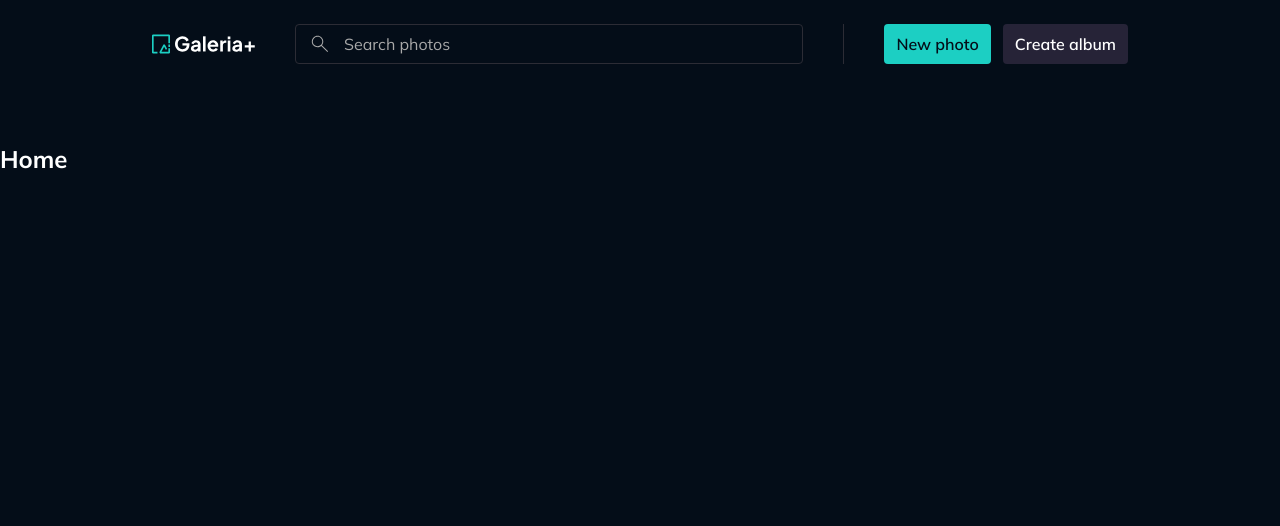
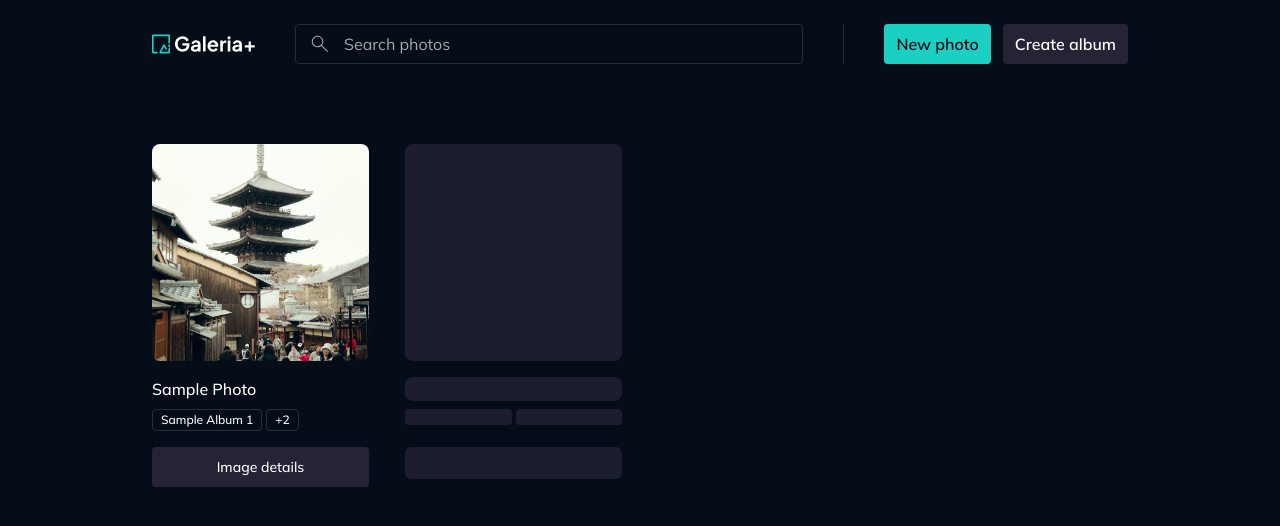
Before and after one commit to marcelopajr/gallery-plus, a React (Vite) app: page / in a window 1280 px wide. Shown: the top 526 px of the page. Built offline with nearby package versions, Linux system fonts and the light colour scheme.

Commit message:
chore: add photo widget component

```diff
--- a/src/components/image-file-preview.tsx
+++ /dev/null
@@ -1,28 +0,0 @@
-import { tv } from 'tailwind-variants';
-
-export const imageFilePreviewVariants = tv({
-  base: `round-lg overflow-hidden`,
-});
-
-export const imageFilePreviewImageVariants = tv({
-  base: `w-full h-full object-cover`,
-});
-
-interface ImageFilePreviewProps extends React.ComponentProps<'img'> {
-  imageClassName?: string;
-}
-
-export default function ImageFilePreview({
-  className,
-  imageClassName,
-  ...props
-}: ImageFilePreviewProps) {
-  return (
-    <div className={imageFilePreviewVariants({ className })}>
-      <img
-        className={imageFilePreviewImageVariants({ className: imageClassName })}
-        {...props}
-      />
-    </div>
-  );
-}
--- /dev/null
+++ b/src/components/image-preview.tsx
@@ -0,0 +1,28 @@
+import { tv } from 'tailwind-variants';
+
+export const imagePreviewVariants = tv({
+  base: `round-lg overflow-hidden`,
+});
+
+export const imagePreviewImageVariants = tv({
+  base: `w-full h-full object-cover`,
+});
+
+interface ImagePreviewProps extends React.ComponentProps<'img'> {
+  imageClassName?: string;
+}
+
+export default function ImagePreview({
+  className,
+  imageClassName,
+  ...props
+}: ImagePreviewProps) {
+  return (
+    <div className={imagePreviewVariants({ className })}>
+      <img
+        className={imagePreviewImageVariants({ className: imageClassName })}
+        {...props}
+      />
+    </div>
+  );
+}
--- /dev/null
+++ b/src/contexts/albums/models/album.ts
@@ -0,0 +1,4 @@
+export interface Album {
+  id: string;
+  title: string;
+}
--- /dev/null
+++ b/src/contexts/photos/components/photo-widget.tsx
@@ -0,0 +1,78 @@
+import { Link } from 'react-router';
+import Badge from '../../../components/badge';
+import { buttonTextVariants, buttonVariants } from '../../../components/button';
+import ImagePreview from '../../../components/image-preview';
+import Skeleton from '../../../components/skeleton';
+import Text from '../../../components/text';
+import type { Photo } from '../models/photo';
+
+interface PhotoWidgetProps {
+  photo: Photo;
+  loading?: boolean;
+}
+
+export default function PhotoWidget({ photo, loading }: PhotoWidgetProps) {
+  return (
+    <div className="flex flex-col gap-4">
+      {!loading ? (
+        <ImagePreview
+          src={`/images/${photo.imageId}`}
+          title={photo.title}
+          imageClassName="w-[13.5625rem] h-[13.5625rem] rounded-lg"
+        />
+      ) : (
+        <Skeleton className="w-[13.5625rem] h-[13.5625rem] rounded-lg" />
+      )}
+
+      <div className="flex flex-col gap-2">
+        {!loading ? (
+          <Text variant="paragraph-large" className="truncate">
+            {photo.title}
+          </Text>
+        ) : (
+          <Skeleton className="w-full h-6" />
+        )}
+
+        <div className="flex gap-1 min-h-[1.375rem]">
+          {!loading ? (
+            <>
+              {photo.albums.slice(0, 1).map((album) => (
+                <Badge className="truncate" size="xs" key={album.id}>
+                  {album.title}
+                </Badge>
+              ))}
+              {photo.albums.length > 1 && (
+                <Badge size="xs">+{photo.albums.length - 1}</Badge>
+              )}
+            </>
+          ) : (
+            Array.from({ length: 2 }).map((_, index) => (
+              <Skeleton
+                key={`album-loading-${index}`}
+                className="w-full h-4 rounded-sm"
+              />
+            ))
+          )}
+        </div>
+      </div>
+
+      {!loading ? (
+        <Link
+          className={buttonVariants({
+            variant: 'secondary',
+            className: 'px-2 py-2',
+          })}
+          to={`/photos/${photo.id}`}
+        >
+          <Text
+            className={buttonTextVariants({ variant: 'secondary', size: 'sm' })}
+          >
+            Image details
+          </Text>
+        </Link>
+      ) : (
+        <Skeleton className="w-full h-8 rounded-md" />
+      )}
+    </div>
+  );
+}
--- /dev/null
+++ b/src/contexts/photos/models/photo.ts
@@ -0,0 +1,8 @@
+import type { Album } from '../../albums/models/album';
+
+export interface Photo {
+  id: string;
+  title: string;
+  imageId: string;
+  albums: Album[];
+}
--- a/src/pages/page-components.tsx
+++ b/src/pages/page-components.tsx
@@ -10,7 +10,7 @@
 import InputCheckbox from '../components/input-checkbox';
 import InputSingleFile from '../components/input-single-file';
 import { useForm } from 'react-hook-form';
-import ImageFilePreview from '../components/image-file-preview';
+import ImagePreview from '../components/image-preview';
 import {
   Dialog,
   DialogBody,
@@ -93,7 +93,7 @@
               <InputSingleFile
                 allowedExtensions={['png', 'jpg', 'jpeg', 'webp']}
                 maxFileSizeInMB={50}
-                replaceBy={<ImageFilePreview src={fileSource} alt="Image" />}
+                replaceBy={<ImagePreview src={fileSource} alt="Image" />}
                 form={form}
                 {...form.register('file')}
               />
--- a/src/pages/page-home.tsx
+++ b/src/pages/page-home.tsx
@@ -1,5 +1,27 @@
-import Text from '../components/text';
+import Container from '../components/container';
+import PhotoWidget from '../contexts/photos/components/photo-widget';
+import type { Photo } from '../contexts/photos/models/photo';
 
 export default function PageHome() {
-  return <Text variant="heading-large">Home</Text>;
+  return (
+    <Container>
+      <div className="grid grid-cols-4 gap-9">
+        <PhotoWidget
+          photo={{
+            id: '1',
+            title: 'Sample Photo',
+            imageId: 'portrait-tower.png',
+            albums: [
+              { id: '1', title: 'Sample Album 1' },
+              { id: '2', title: 'Sample Album 2' },
+              { id: '3', title: 'Sample Album 3' },
+            ],
+          }}
+          loading={false}
+        />
+
+        <PhotoWidget photo={{} as Photo} loading />
+      </div>
+    </Container>
+  );
 }
```
